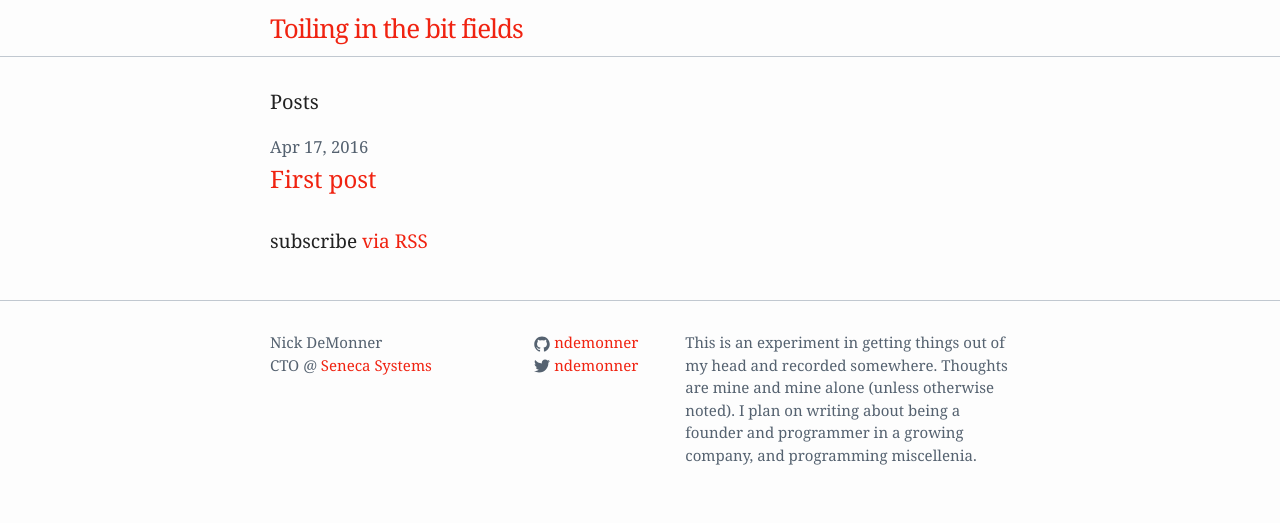
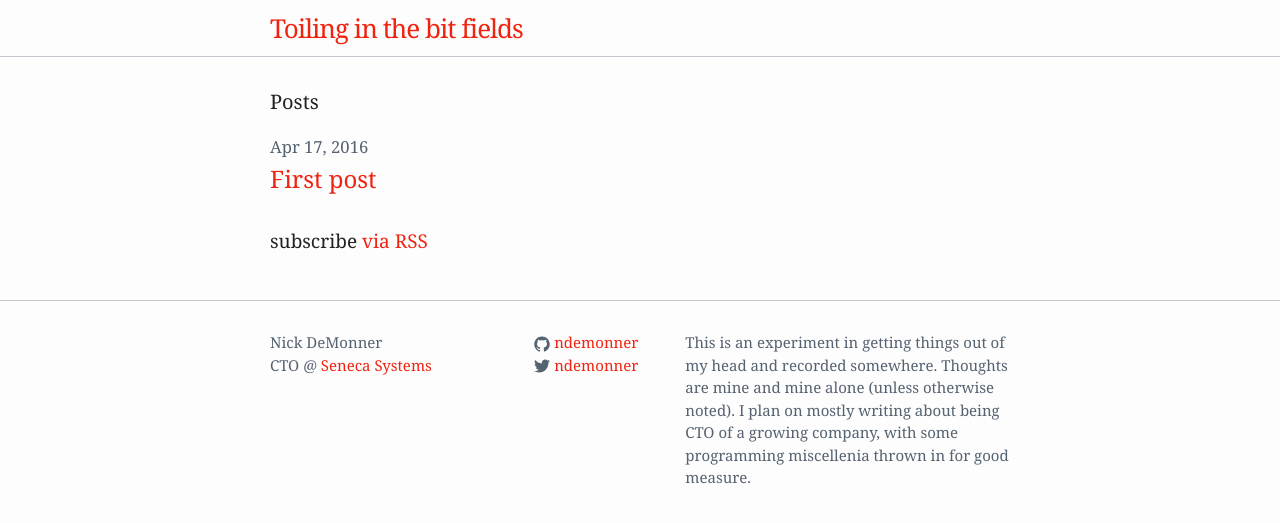
Before and after one commit to ndemonner/nick.demonner.net, a Jekyll site: the page built from index.html, in a window 1280 px wide. Shown: the top 523 px of the page. Built offline with Jekyll 4.4.1, drawn with Linux system fonts in a browser that asks for light colours.

Commit message:
Update description again

```diff
--- a/_config.yml
+++ b/_config.yml
@@ -9,8 +9,9 @@
 title: Toiling in the bit fields
 description: >
   This is an experiment in getting things out of my head and recorded somewhere.
-  Thoughts are mine and mine alone (unless otherwise noted). I plan on writing about
-  being a founder and programmer in a growing company, and programming miscellenia.
+  Thoughts are mine and mine alone (unless otherwise noted). I plan on mostly writing about
+  being CTO of a growing company, with some programming miscellenia thrown in for good
+  measure.
 baseurl: "" # the subpath of your site, e.g. /blog
 url: "https://nick.demonner.net" # the base hostname & protocol for your site
 twitter_username: ndemonner
```
Also changed, not shown: 3 other files.
